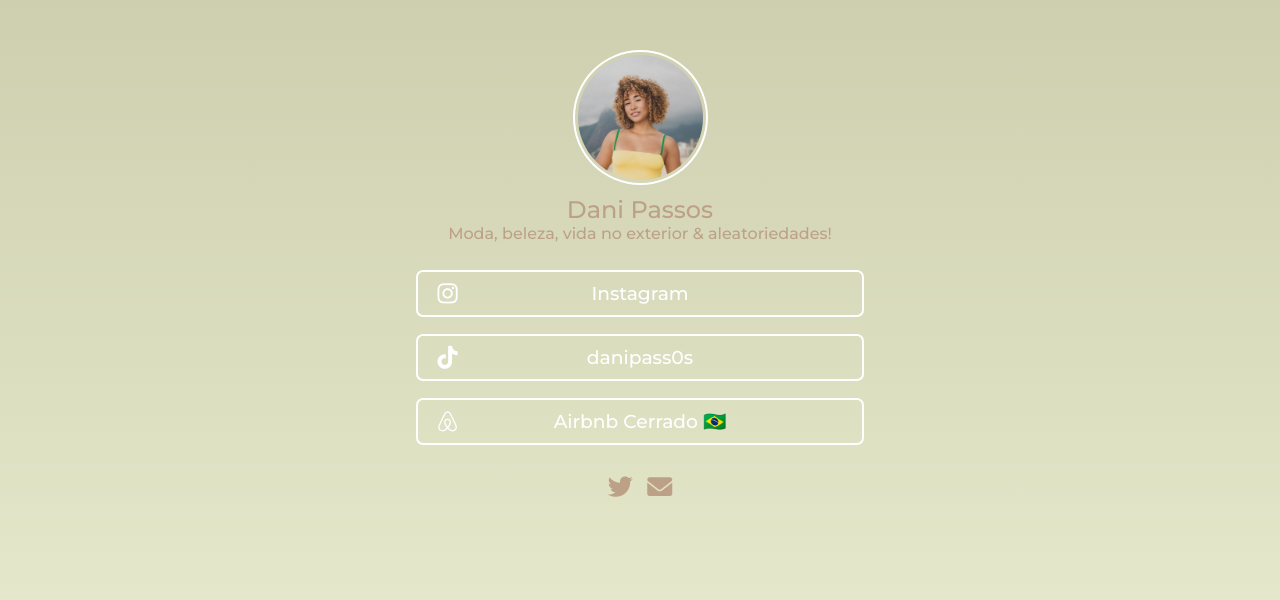
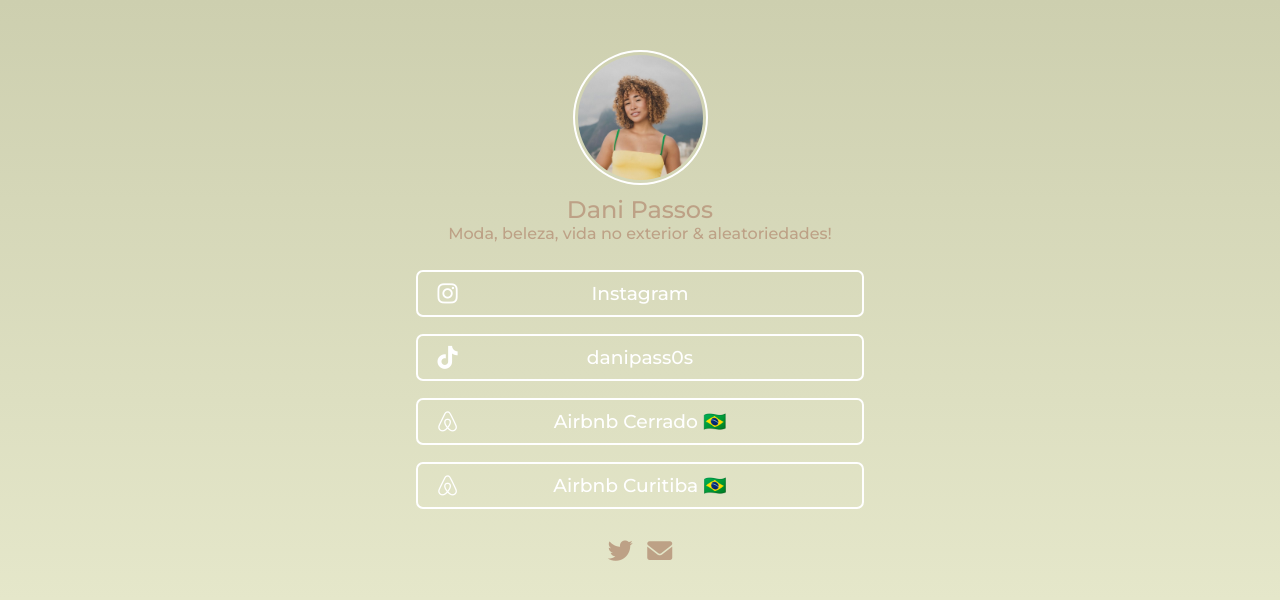
Before and after one commit to danielapassos/pass0sdani-link-in-bio, a plain HTML site: page index.html in a window 1280 px wide. Drawn offline with Linux system fonts and the light colour scheme.

Commit message:
Update index.html

```diff
--- a/index.html
+++ b/index.html
@@ -30,6 +30,7 @@
                 <a href="https://bit.ly/danipass0s-insta"><div class="link-a"><i class="fa-brands fa-instagram"></i> <h3>Instagram</h3></div></a>
                 <a href="https://bit.ly/danipass0s-tiktok"><div class="link-a"><i class="fa-brands fa-tiktok"></i> <h3>danipass0s</h3></div></a>
                 <a href="https://bit.ly/airbnb-cerrado-1"><div class="link-a"><i class="fa-brands fa-airbnb"></i> <h3>Airbnb Cerrado 🇧🇷</h3></div></a>
+                <a href="https://bit.ly/airbnb-curitiba-cabana1"><div class="link-a"><i class="fa-brands fa-airbnb"></i> <h3>Airbnb Curitiba 🇧🇷</h3></div></a>
                 <!--<a href="https://bit.ly/pass0sdani-tiktok"><div class="link-a"><i class="fa-brands fa-tiktok"></i> <h3>pass0sDani</h3></div></a>-->
                 <!--<a href="https://bit.ly/pass0sdani-tiktok"><div class="link-a"><i class="fa-brands fa-tiktok"></i> <h3>pass0sDani</h3></div></a>-->
 
```
